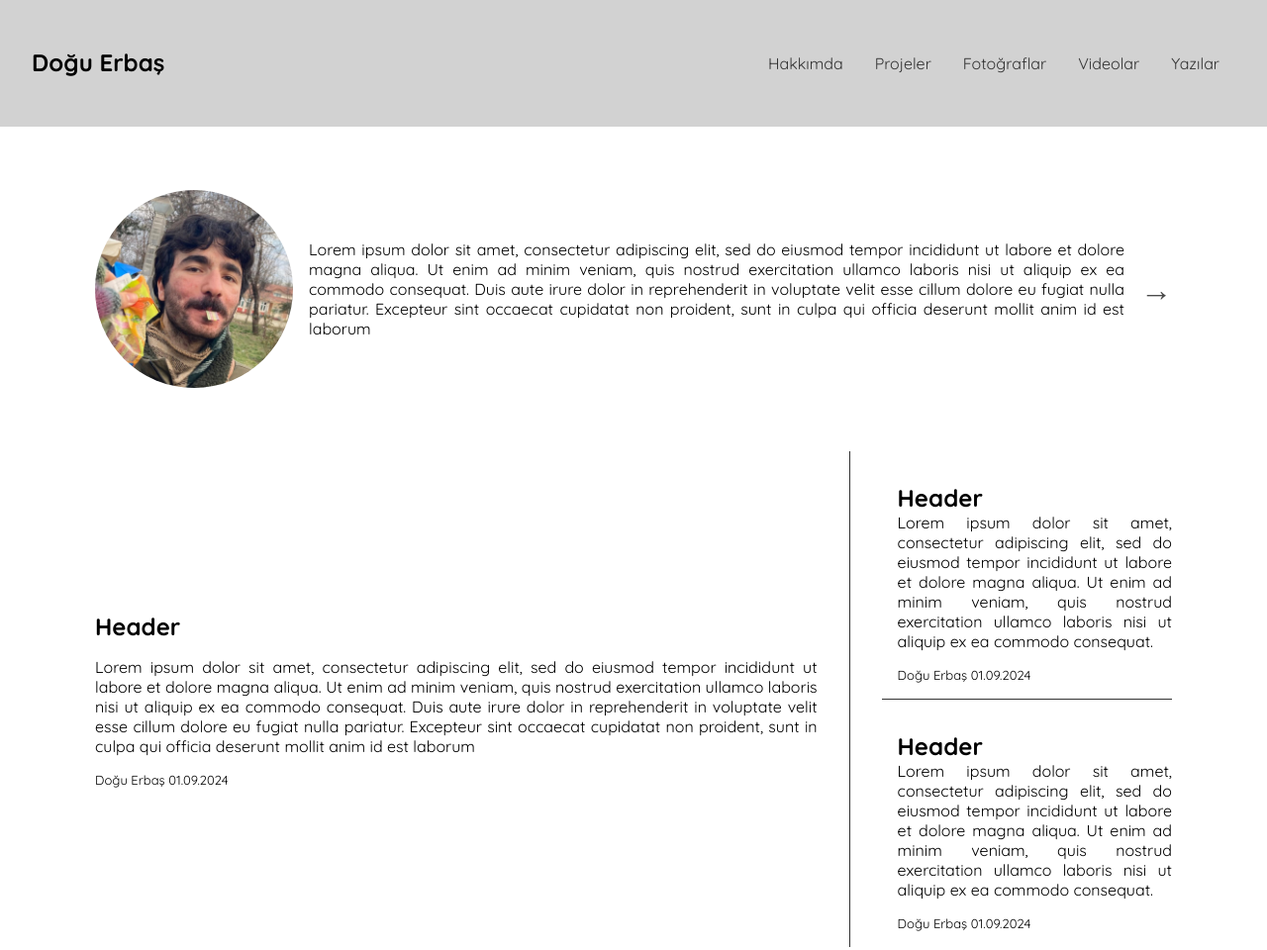
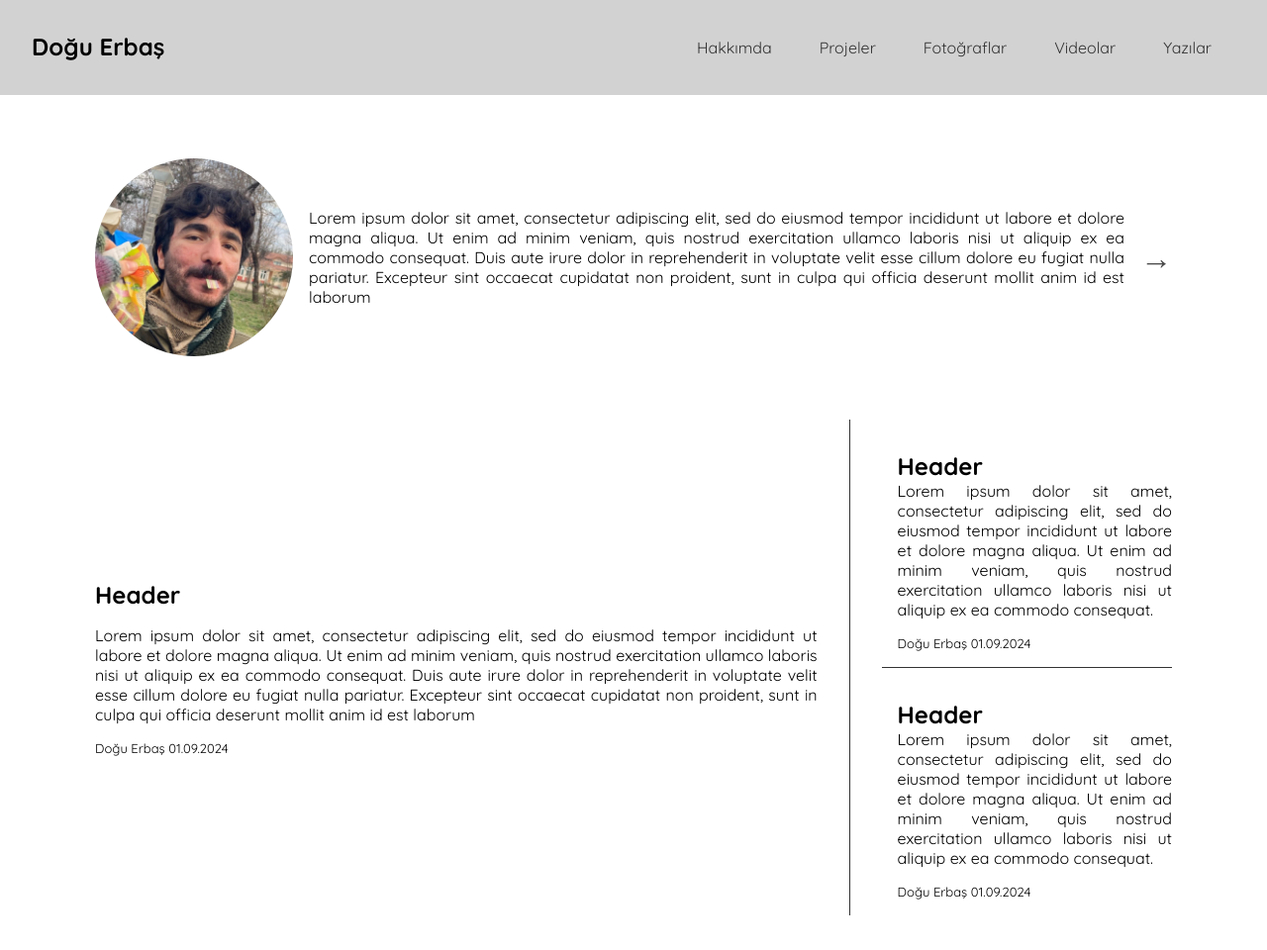
Before and after one commit to dou186f/Do-u-Erba-, a plain HTML site: page index.html in a window 1280 px wide. Shown: the top 960 px of the page at 99% size. Drawn offline with Linux system fonts and the light colour scheme.

Commit message:
My CV Website Demo
whadap

```diff
--- a/douerbas.css
+++ b/douerbas.css
@@ -11,18 +11,23 @@ hmtl {
     font-family: 'Quicksand', sans-serif;
 }
 main {
-    padding: 0rem 4rem;
+    padding: 6rem 4rem 0rem 4rem;
 }
 
 /* NAVİGASYON KISMI İÇİN */
 
 nav {
+    position: fixed;
+    top: 0;
+    left: 0;
+    width: 100%;
     display: flex;
     justify-content: center;
     justify-content: space-between;
     align-items: center;
-    height: 8rem;
-    background-color: rgb(166, 166, 166, 0.5);
+    height: 6rem;
+    background-color: #d2d2d2;
+    z-index: 1000;
 }
 #webname {
     height: 2rem;
@@ -41,8 +46,9 @@ ul {
 }
 li {
     padding: 1rem 1rem;
+    margin: 0rem 0.5rem;
     border-radius: 1.5rem;
-    transition: background-color 0.3s ease;
+    transition: background-color 0.5s ease;
 }
 li:hover  {
     background-color:rgba(90, 90, 90, 0.5);
@@ -52,7 +58,7 @@ li:hover a {
 }
 
 li a {
-    transition: color 0.3s ease;
+    transition: color 0.5s ease;
 }
 li a,
 li a:visited {
@@ -190,5 +196,5 @@ li a:visited {
     padding-bottom: 1rem;
     padding-top: 1rem;
     text-align: center;
-    background-color:rgb(166, 166, 166, 0.5);
+    background-color:#d2d2d2;
 }
```
